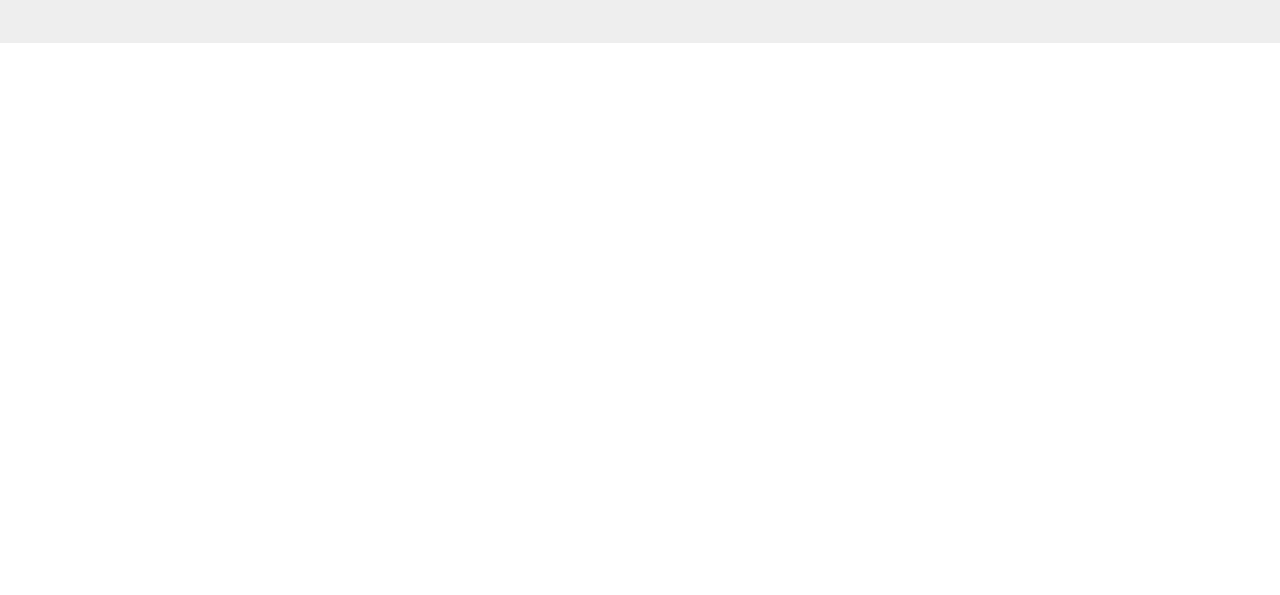
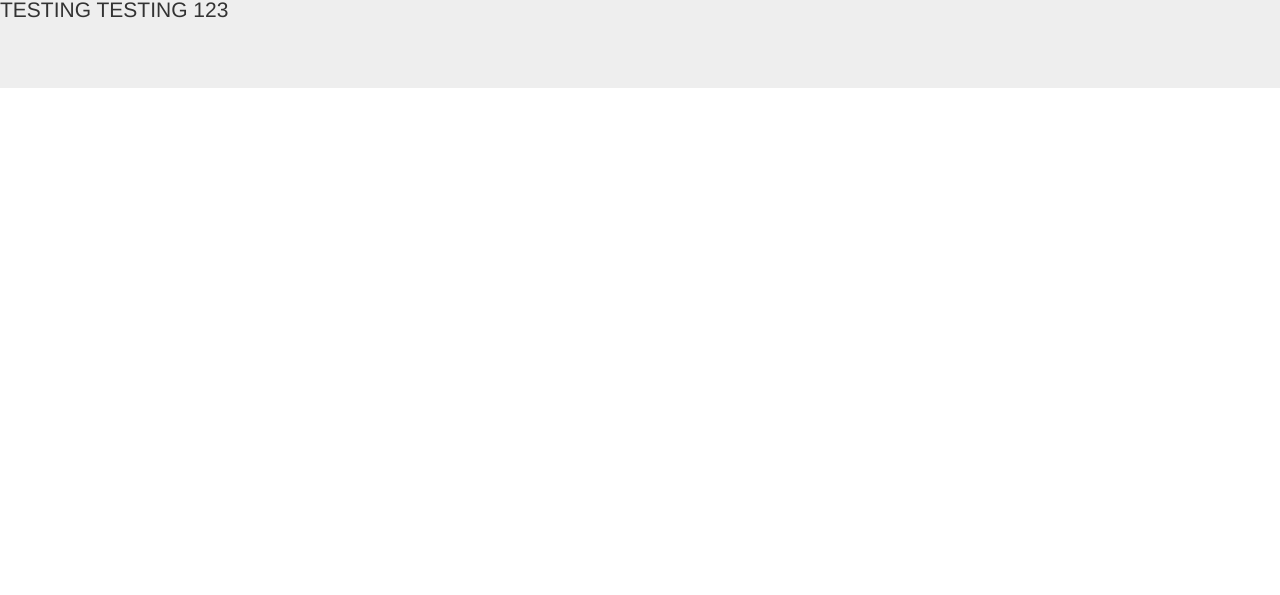
Before and after one commit to rebeccahdz10/Train-Scheduler, a plain HTML site: page index.html in a window 1280 px wide. Shown: the part 205-800 px from the top of the page. Drawn offline with nearby package versions, Linux system fonts and the light colour scheme.

Commit message:
final word test

```diff
--- a/index.html
+++ b/index.html
@@ -17,6 +17,7 @@
         <div class="jumbotron">
             <h1>Train Scheduler</h1>
             <h2>choo choo chooooo testing wordssss</h2>
+            <p>TESTING TESTING 123</p>
 
         </div>
     </div>
```
